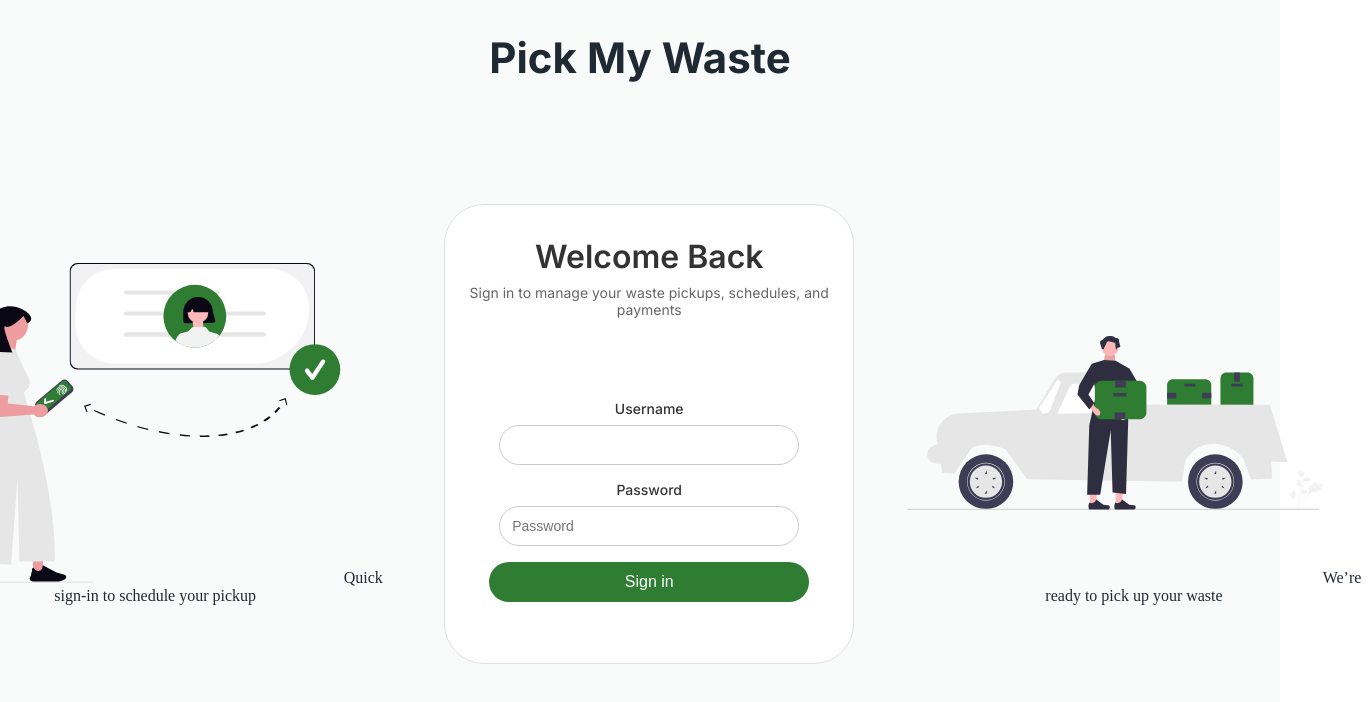
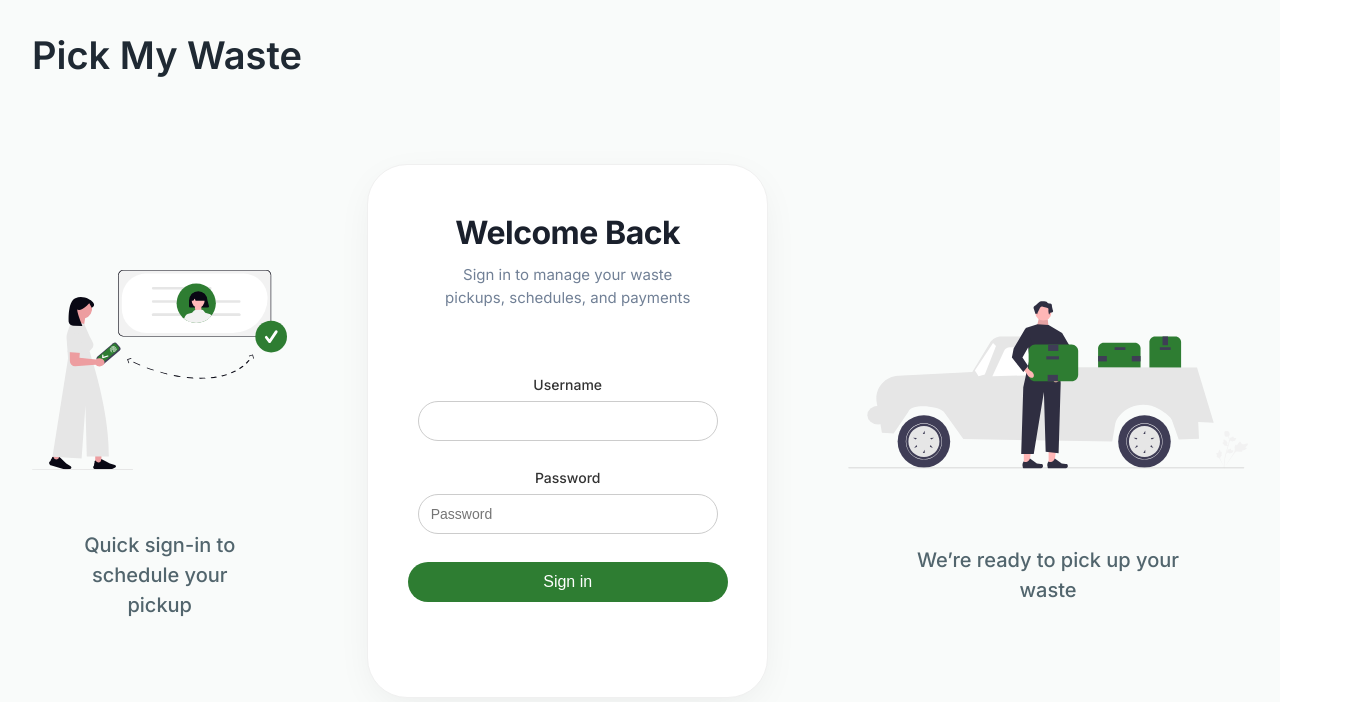
Before and after one commit to sonalsai/PickMyWaste, a React (Vite) app in the folder client/: page / in a window 1280 px wide. Shown: the top 702 px of the page, 1370 px wide, since content can reach past the window. Built offline with nearby package versions, Linux system fonts and the light colour scheme.

Commit message:
feat: add login page component with basic structure and styling.

```diff
--- a/client/src/modules/Login/Login.jsx
+++ b/client/src/modules/Login/Login.jsx
@@ -11,7 +11,7 @@ const Login = () => {
       <main>
         <div className="banner">
           <img src={AuthenticationSvg} alt="" />
-          <span>Quick sign-in to schedule your pickup</span>
+          <p className="bannerText">Quick sign-in to schedule your pickup</p>
         </div>
 
         <div className="loginContainer">
@@ -26,7 +26,7 @@ const Login = () => {
 
         <div className="banner">
           <img src={DeliveryTruckSvg} alt="" />
-          <span>We’re ready to pick up your waste</span>
+          <p className="bannerText">We’re ready to pick up your waste</p>
         </div>
       </main>
     </div>
--- a/client/src/modules/Login/Login.scss
+++ b/client/src/modules/Login/Login.scss
@@ -9,11 +9,22 @@
   color: #1f2933;
   background-color: #f9fbfa;
 
+  header {
+    width: 100%;
+
+    h1 {
+      font-family: "Inter", system-ui, sans-serif;
+      font-weight: 600;
+      font-size: 38px;
+    }
+  }
+
   h1 {
-    font-family: "Inter", sans-serif;
+    font-family: "Inter", system-ui, sans-serif;
     font-size: 42px;
     font-weight: 700;
     margin-bottom: 16px;
+    text-align: start;
   }
 
   main {
@@ -21,43 +32,70 @@
     display: flex;
     justify-content: space-between;
     align-items: center;
-    gap: 44px;
+    gap: 80px;
 
     .banner {
+      display: flex;
+      flex-direction: column;
+      align-items: center;
+      text-align: center;
+      max-width: 400px;
+
       img {
-        height: 20rem;
-        width: 26rem;
+        height: 16rem; /* Slightly reduced to fit better on standard screens */
+        width: auto;
+        max-width: 100%;
+        margin-bottom: 2rem;
+      }
+
+      .bannerText {
+        font-family: "Inter", system-ui, sans-serif;
+        font-size: 1.25rem;
+        font-weight: 500;
+        color: #52656d; /* Muted aesthetic color */
+        line-height: 1.5;
+        margin: 0;
+        max-width: 80%;
       }
     }
 
     .loginContainer {
-      height: 460px;
+      height: auto; /* Allow height to adapt */
+      min-height: 460px;
       width: 540px;
       display: flex;
       justify-content: space-between;
       align-items: center;
       background-color: #fff;
       border-radius: 40px;
-      border: 1px solid #e0e0e0;
+      border: 1px solid #f0f0f0;
+      box-shadow: 0 10px 40px -10px rgba(0, 0, 0, 0.08); /* Premium soft shadow */
       margin: auto;
       flex-direction: column;
-      gap: 54px;
-      padding: 32px 16px;
+      gap: 20px; /* Adjusted gap */
+      padding: 48px 32px; /* More breathing room */
 
       .loginHeader {
-        font-family: "Inter", sans-serif;
+        font-family: "Inter", system-ui, sans-serif;
+        text-align: center; /* Ensure text is centered */
+        width: 100%;
 
         .loginTitle {
           font-size: 32px;
-          font-weight: 600;
-          color: #333;
+          font-weight: 700; /* Bolder */
+          color: #1a202c; /* Darker black */
+          letter-spacing: -0.5px;
         }
 
         .loginSubtitle {
-          font-size: 14px;
+          font-size: 15px; /* Slightly larger */
           font-weight: 400;
-          color: #666;
-          margin-top: 8px;
+          color: #718096; /* Cool grey */
+          margin-top: 12px;
+          line-height: 1.5;
+          max-width: 80%;
+          margin-left: auto;
+          margin-right: auto;
         }
       }
 
@@ -73,13 +111,14 @@
           flex-direction: column;
           align-items: center;
           justify-content: flex-start;
+          height: 93px;
 
           label {
             font-size: 14px;
             font-weight: 500;
             color: #333;
             margin-bottom: 8px;
-            font-family: "Inter", sans-serif;
+            font-family: "Inter", system-ui, sans-serif;
           }
 
           input {
@@ -93,6 +132,7 @@
 
             &:focus {
               border-color: #2e7d32;
+              background-color: #fff;
               outline: none;
               box-shadow: 0 0 5px #e8f5e9;
             }
@@ -101,7 +141,7 @@
           .error {
             color: #d32f2f;
             font-size: 12px;
-            font-family: "Inter", sans-serif;
+            font-family: "Inter", system-ui, sans-serif;
             margin-top: -12px;
             margin-bottom: 8px;
           }
@@ -117,10 +157,16 @@
           border: none;
           border-radius: 40px;
           cursor: pointer;
-          transition: background-color 0.3s ease;
+          transition: all 0.3s cubic-bezier(0.4, 0, 0.2, 1);
 
           &:hover {
             background-color: #25692c;
+            transform: translateY(-2px);
+            box-shadow: 0 4px 12px rgba(37, 105, 44, 0.2);
+          }
+
+          &:active {
+            transform: translateY(0);
           }
 
           &:disabled {
```
